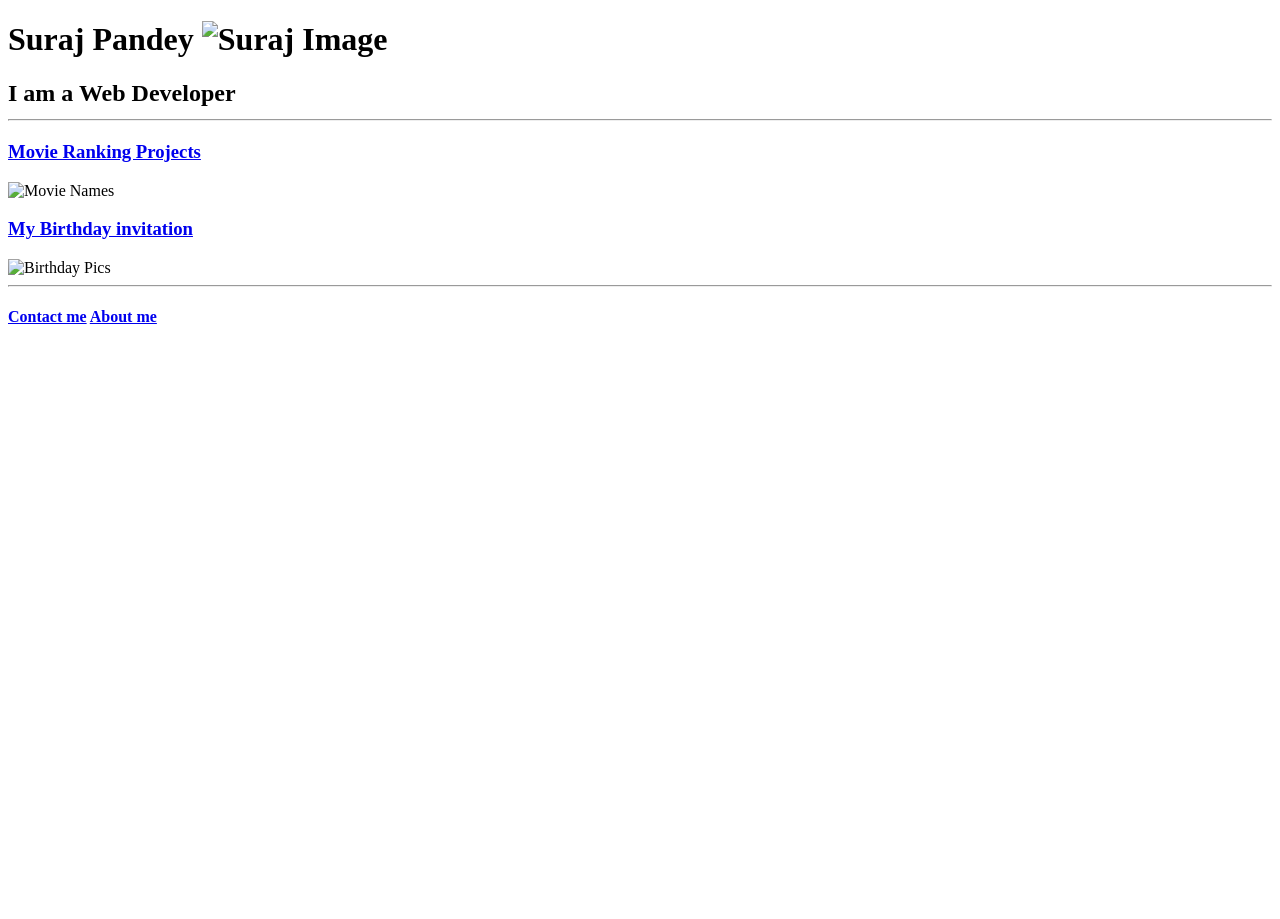
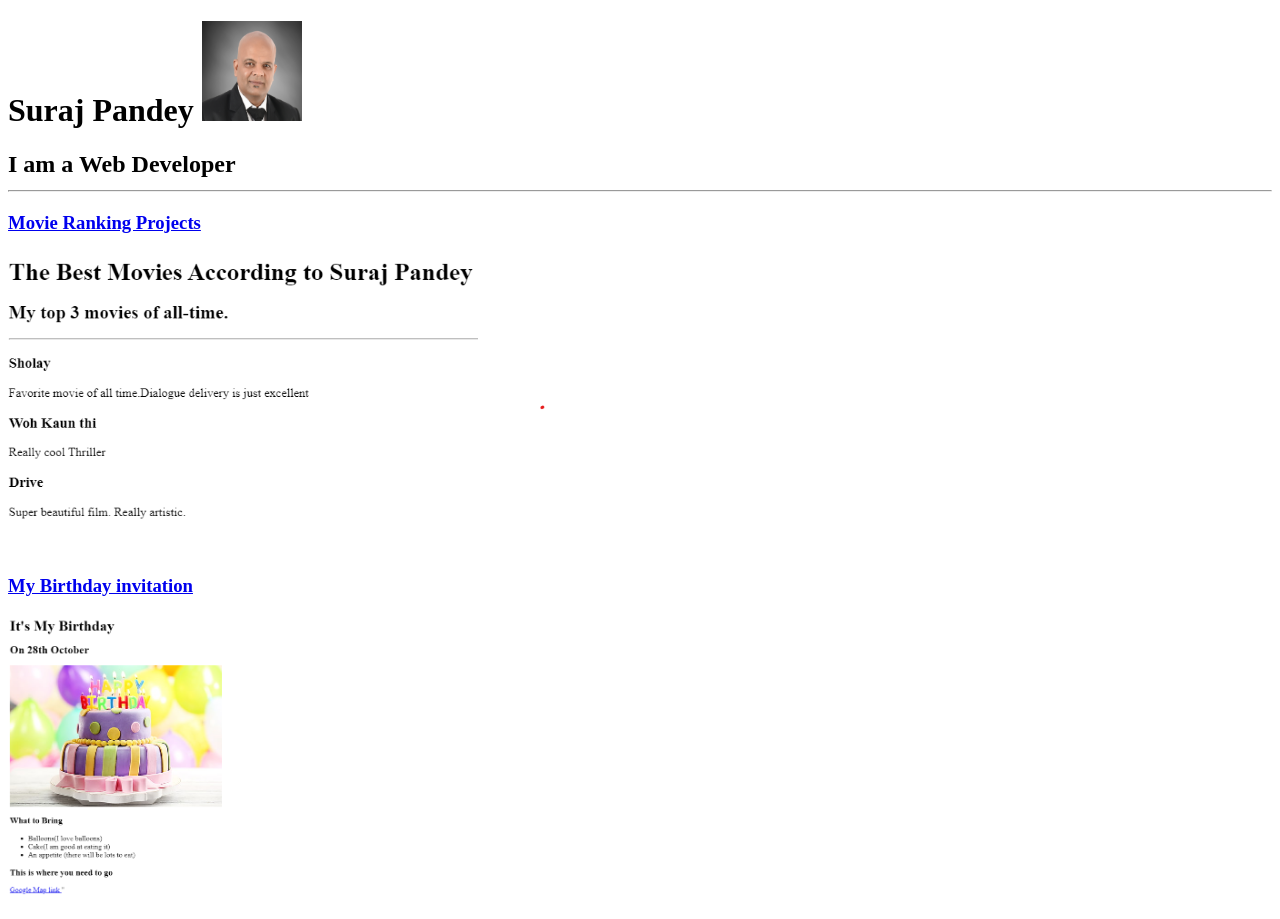
Before and after one commit to Suraj281087/html-Suraj-portfolio, a plain HTML site: page index.html in a window 1280 px wide. Shown: the top 919 px of the page. Before the commit the page ends 800 px from the top, so only its background shows below. Drawn offline with Linux system fonts and the light colour scheme.

Commit message:
Update index.html

```diff
--- a/index.html
+++ b/index.html
@@ -8,17 +8,17 @@
 
 </head>
 <body>
-  <h1> Suraj Pandey <img src="../4.3 HTML Porfolio Project/assets/images/Suraj V0.png" alt="Suraj Image" height="100" width="100" >
+  <h1> Suraj Pandey <img src="./assets/images/Suraj V0.png" alt="Suraj Image" height="100" width="100" >
    <h2> I am a Web Developer
      <hr />
-       <h3><a href="./public/movie-ranking.html"> Movie Ranking Projects</a></H3>
-         <img src="../4.3 HTML Porfolio Project/assets/images/Movie Suraj.png " alt="Movie Names" height="300" />
-         <h3> <a href="./Birthday.html"> My Birthday invitation</a></h3>
-              <img src ="../4.3 HTML Porfolio Project/assets/images/Suraj Birthday.png" height="300"
+    <h3><a href="./public/movie-ranking.html"> Movie Ranking Projects</a></h3>
+         <img src="./assets/images/Movie Suraj.png " alt="Movie Names" height="300" />
+    <h3> <a href="./Birthday.html"> My Birthday invitation</a></h3>
+          <img src ="./assets/images/Suraj Birthday.png" height="300"
                alt="Birthday Pics" />
         <hr />
-            <h4> <a href="./public/contact.html" > Contact me</a>
-               <a href="./public/about.html" > About me</a></h4>
+     <h4> <a href="./public/contact.html" > Contact me</a>
+          <a href="./public/about.html" > About me</a></h4>
 
      </h2>
 
```
